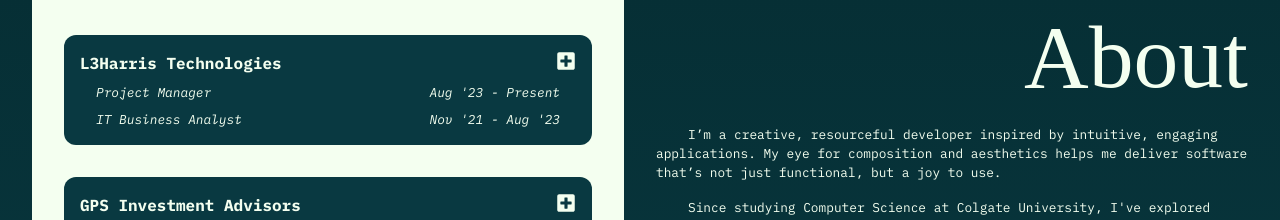
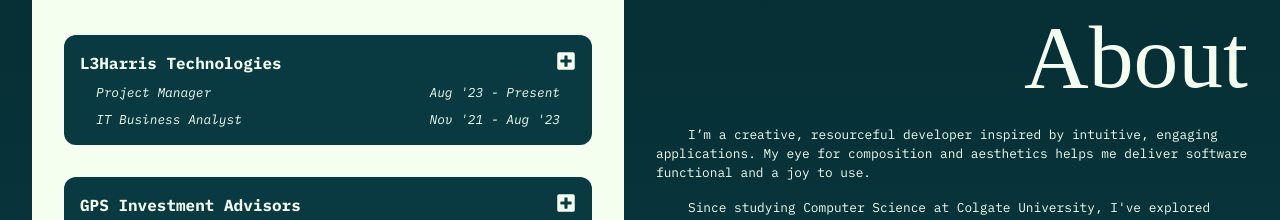
Before and after one commit to willrequaworrell/portfolio_site, a React (Vite) app: page / in a window 1280 px wide. Shown: the part 1040-1260 px from the top of the page. Built offline with nearby package versions, Linux system fonts and the light colour scheme; a web font is replaced by a local one.

Commit message:
update about descripotion

```diff
--- a/src/components/About/AboutSection.tsx
+++ b/src/components/About/AboutSection.tsx
@@ -39,7 +39,7 @@
                         <div className="w-full flex flex-col items-end justify-center text-[#F4FFF0]">
                             <p className="hidden text-[7vw] font-climate md:block">About</p>
                             <div className="flex flex-col text-[max(2.5vw,11px)] md:text-[1vw] indent-4 sm:indent-8 sm:gap-y-4">
-                                <p >I’m a creative, resourceful developer inspired by intuitive, engaging applications. My eye for composition and aesthetics helps me deliver software that’s not just functional, but a joy to use.</p>
+                                <p >I’m a creative, resourceful developer inspired by intuitive, engaging applications. My eye for composition and aesthetics helps me deliver software functional and a joy to use.</p>
                                 <p >Since studying Computer Science at Colgate University, I've explored roles in IT Business Analysis and Project Management, but discovered my true passion lies in application development.</p>
                                 <p >Over the past two years, I've honed a breadth of skills in modern web development. Combined with my experience in project management & IT, I bring holistic value to the software development lifecycle.</p>
                             </div>
```
